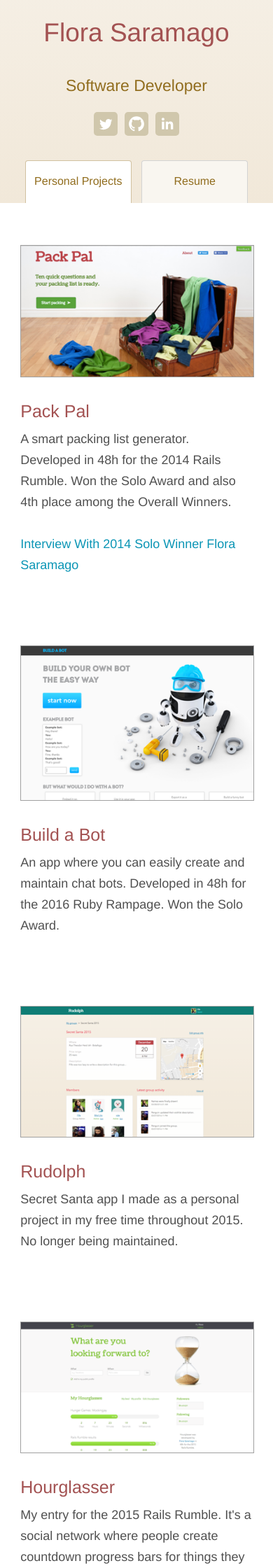
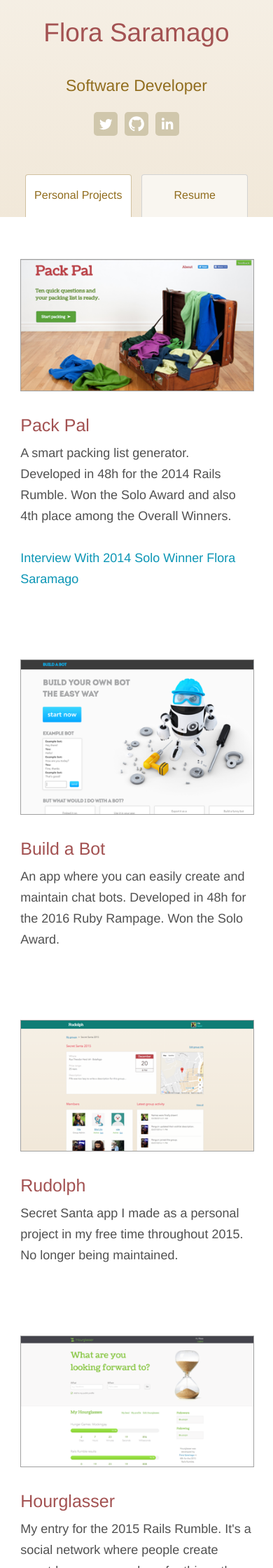
Before and after one commit to florasaramago/FloraSaramago, a Jekyll site: the page built from index.html, in a window 390 px wide. Shown: the top 2240 px of the page at 70% size. Built offline with Jekyll 4.4.1, drawn with Linux system fonts in a browser that asks for light colours; some web fonts are replaced.

Commit message:
Slightly taller header on mobile

```diff
--- a/_sass/main.scss
+++ b/_sass/main.scss
@@ -321,7 +321,7 @@ input[type=text] {
   /*----------- MAIN -----------*/
   #header {
     width: 100%;
-    height: 300px;
+    height: 320px;
     margin: 0;
 
     #header-contents {
```
